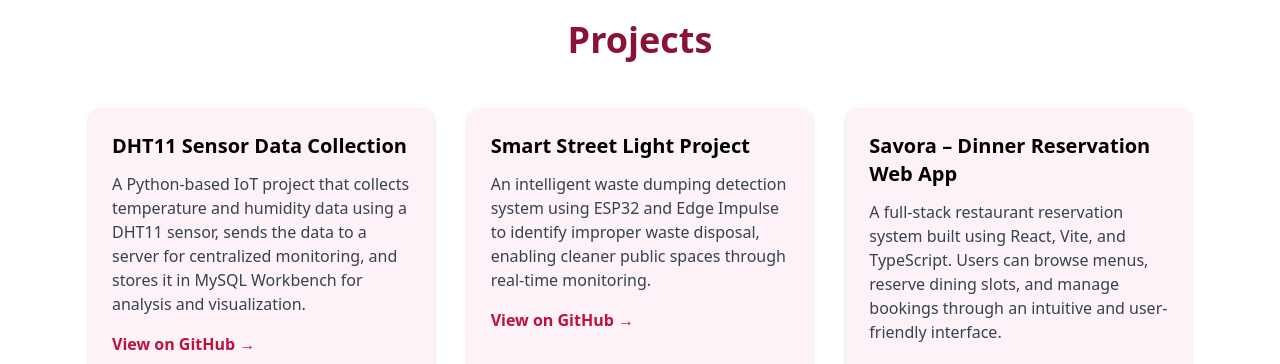
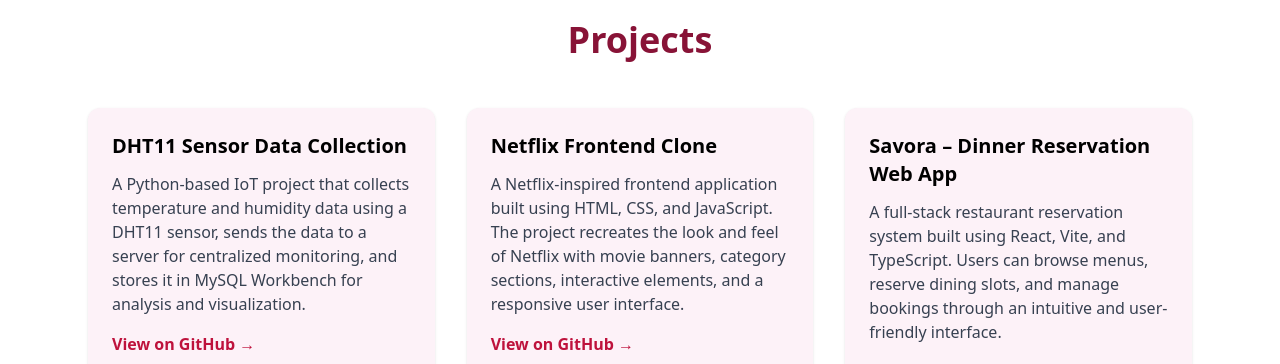
Before and after one commit to AnaghaGinesh/Mulearn_7Day_Bootcamp, a plain HTML site: page index.html in a window 1280 px wide. Shown: the part 1340-1704 px from the top of the page. Drawn offline with nearby package versions, Linux system fonts and the light colour scheme.

Commit message:
Update index.html

```diff
--- a/index.html
+++ b/index.html
@@ -202,16 +202,17 @@
 <div class="bg-pink-50 p-6 rounded-xl shadow hover:shadow-xl transition">
 
     <h3 class="font-bold text-xl mb-3">
-            Smart Street Light Project
+        Netflix Frontend Clone
     </h3>
 
     <p class="text-gray-700">
-            An intelligent waste dumping detection system using ESP32
-            and Edge Impulse to identify improper waste disposal,
-            enabling cleaner public spaces through real-time monitoring.
+        A Netflix-inspired frontend application built using HTML,
+        CSS, and JavaScript. The project recreates the look and feel
+        of Netflix with movie banners, category sections, interactive
+        elements, and a responsive user interface.
     </p>
 
-        <a href="https://github.com/AnaghaGinesh/YOUR_SMART_STREET_LIGHT_REPOSITORY"
+    <a href="https://github.com/AnaghaGinesh/NetFlix_frontend"
        target="_blank"
        class="inline-block mt-4 text-rose-700 font-semibold hover:underline">
         View on GitHub →
```
Lines whose indentation alone changed are shown as unchanged.
